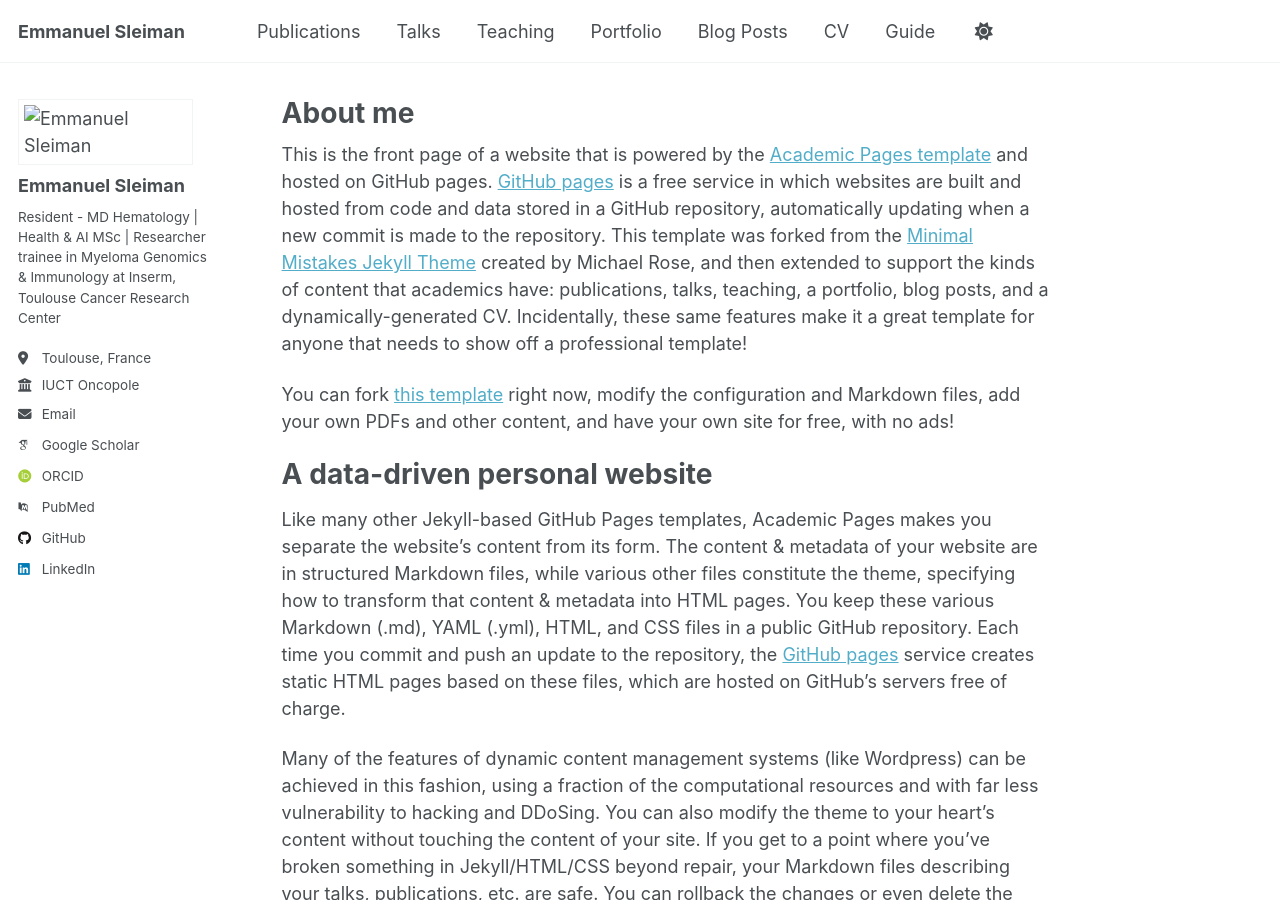
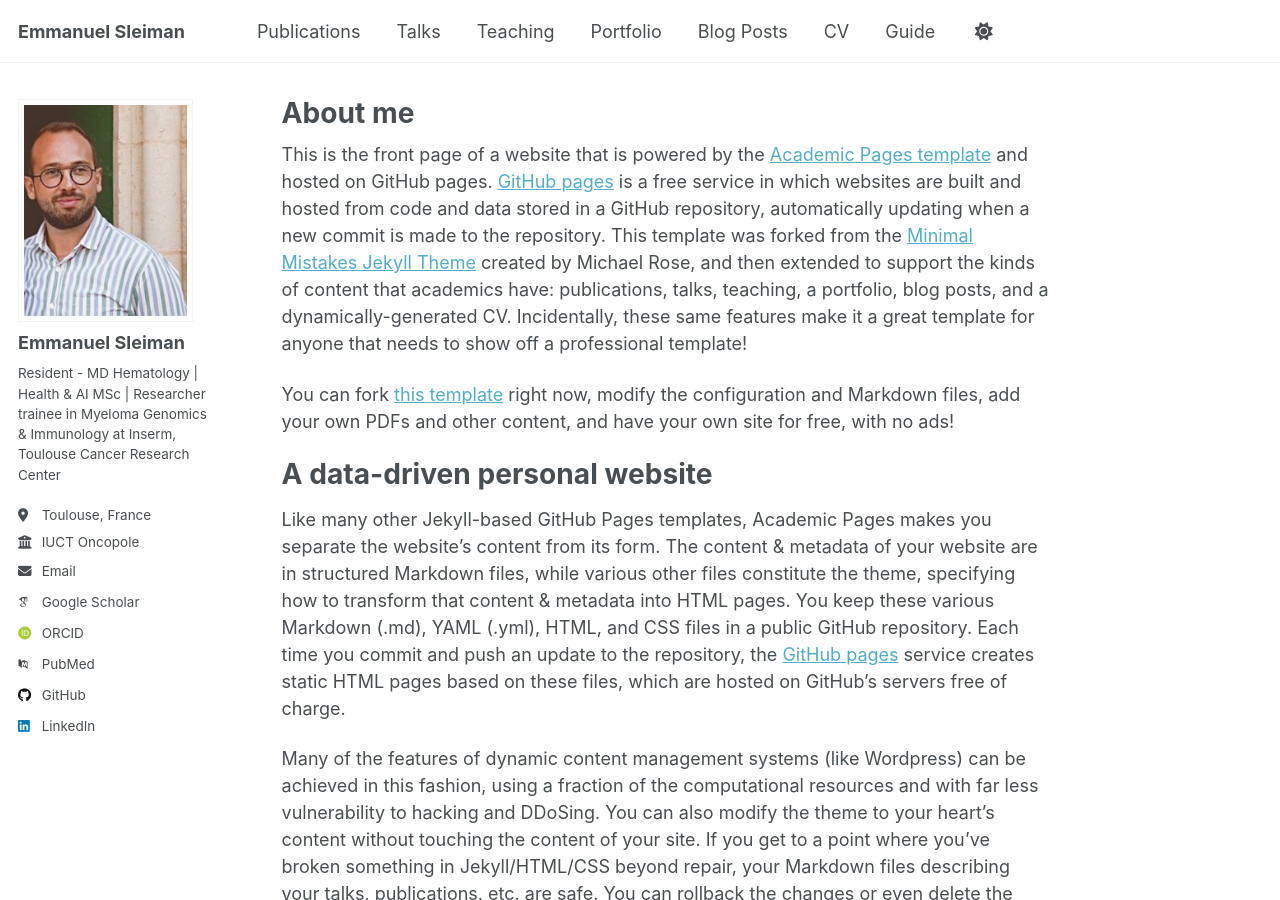
Before and after one commit to haematool/haematool.github.io, a Jekyll site: the page built from _pages/about.md, in a window 1280 px wide and 900 px high. Built offline with Jekyll 4.4.1, drawn with Linux system fonts in a browser that asks for light colours; some web fonts are replaced; a script that is not in the unit is left out.

Commit message:
_config.yml

```diff
--- a/_config.yml
+++ b/_config.yml
@@ -23,7 +23,7 @@ repository               : "haematool/haematool.github.io"
 #               Additional customization can be done by editing /_includes/author-profile.html
 author:
   # Biographic information
-  avatar           : "./images/profile.png"
+  avatar           : "profile.png"
   name             : "Emmanuel Sleiman"
   pronouns         : # example: "she/her"
   bio              : "Resident - MD Hematology | Health & AI MSc | Researcher trainee in Myeloma Genomics & Immunology at Inserm, Toulouse Cancer Research Center"
```
